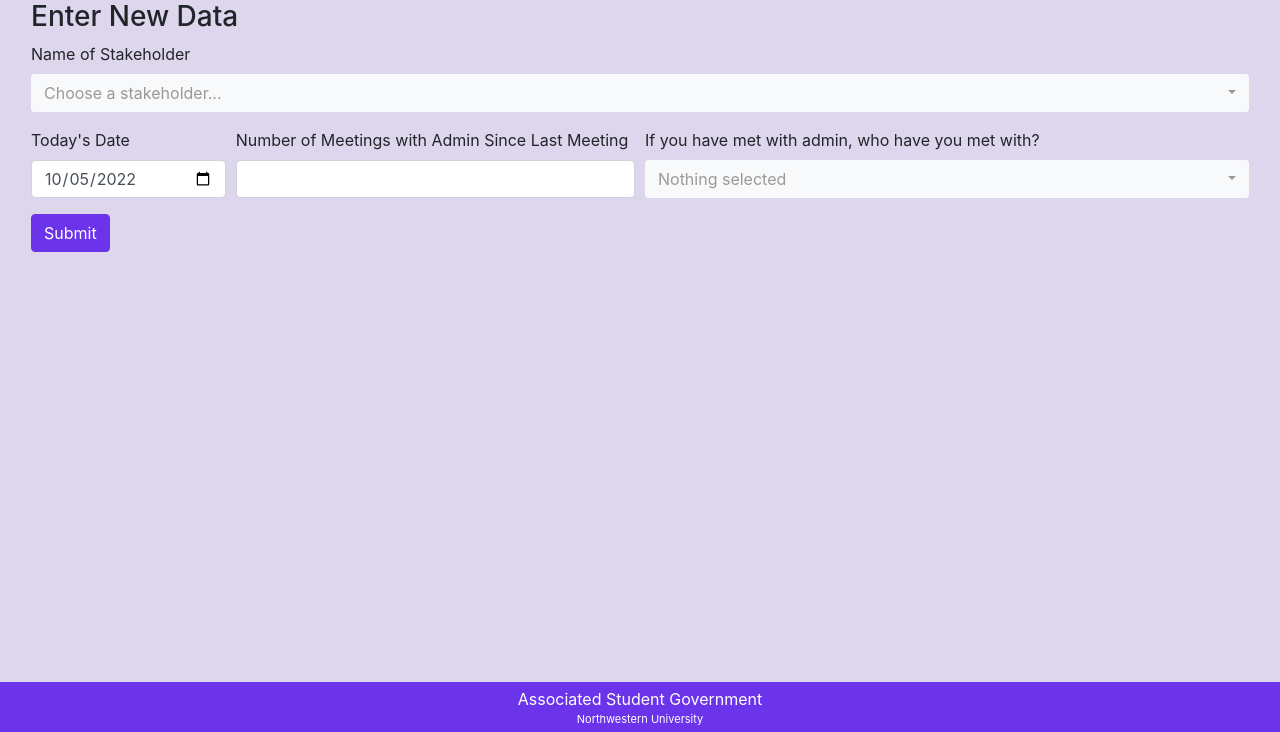
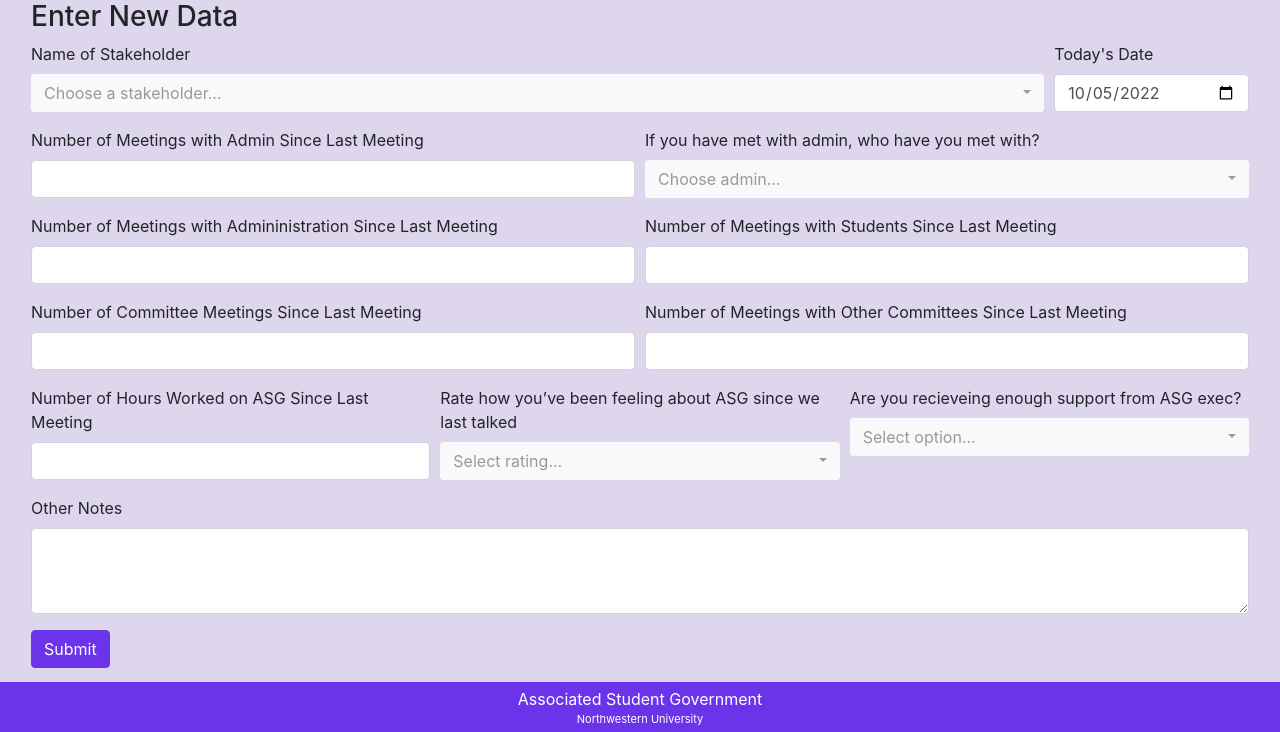
Before and after one commit to patrickhoey20/asg-accountability, a Flask app: page /data_entry in a window 1280 px wide. Shown: the part 68-800 px from the top of the page. Run offline with Flask 2, Linux system fonts and the light colour scheme.

Commit message:
first draft of form done, still need to implement some JS

```diff
--- a/app.py
+++ b/app.py
@@ -1,6 +1,30 @@
 from flask import Flask, render_template
 
 app = Flask(__name__)
+
+stakeholders = ['Jason Hegelmeyer',
+                'Donovan Cusick',
+                'Steph Shields',
+                'Valeria Rodriguez',
+                'Jo Scaletty',
+                'Molly Whalen',
+                'Armaan Ajani',
+                'Sadie Bernstein',
+                'Alexis Schwartz',
+                'Joshua Gregory',
+                'Marcos Rios',
+                'Felix Beilin',
+                'Brian Whetsell',
+                'Zai Dawodu',
+                'Julia Karten',
+                'Sam Douki',
+                'Sohae Yang',
+                'Sara Azimipour',
+                'Dylan Jost',
+                'Leah Ryzenman',
+                'Dalia Segal-Miller']
+admin =  ['Fill me',
+          'Ask Molly']
 
 @app.route("/")
 def home():
@@ -8,29 +32,6 @@ def home():
 
 @app.route("/data_entry")
 def data_entry():
-    stakeholders = ['Jason Hegelmeyer',
-                    'Donovan Cusick',
-                    'Steph Shields',
-                    'Valeria Rodriguez',
-                    'Jo Scaletty',
-                    'Molly Whalen',
-                    'Armaan Ajani',
-                    'Sadie Bernstein',
-                    'Alexis Schwartz',
-                    'Joshua Gregory',
-                    'Marcos Rios',
-                    'Felix Beilin',
-                    'Brian Whetsell',
-                    'Zai Dawodu',
-                    'Julia Karten',
-                    'Sam Douki',
-                    'Sohae Yang',
-                    'Sara Azimipour',
-                    'Dylan Jost',
-                    'Leah Ryzenman',
-                    'Dalia Segal-Miller']
-    admin =  ['Fill me',
-               'Ask Molly']
     return render_template('data_entry.html',stakeholders=stakeholders,admin=admin)
 
 @app.route("/data_submitted")
--- a/templates/base.html
+++ b/templates/base.html
@@ -26,7 +26,7 @@
          font-size:20px;
       }
       ::selection {
-         background: lightgray;
+         background: rgb(241, 240, 240);
       }
       .footer {
          padding: 5px;
--- a/templates/data_entry.html
+++ b/templates/data_entry.html
@@ -11,26 +11,30 @@
     document.getElementById('summary').className = 'nav-link';
 </script>
 
-<div style="justify-content:center;">
+<div>
 
     <h3>Enter New Data</h3>
 
     <form action="{{ url_for('data_submitted') }}" method="post" class="needs-validation" role="form" novalidate>
 
-        <div class="form-group">
+        <div class="form-row">
+            <div class="form-group col-md-10">
                 <label class="control-label" for="stakeholder">Name of Stakeholder</label>
-            <select class="form-control" id="stakeholder" name="stakeholder" data-live-search="true" required title="Choose a stakeholder...">
+                <select class="form-control" id="stakeholder" name="stakeholder" data-live-search="true" required title="Choose a stakeholder..." onchange="fill_last_meeting_label()">
                     {% for i in range(stakeholders | length) %}
                     <option value="{{stakeholders[i]}}">{{stakeholders[i]}}</option>
                     {% endfor %}
                 </select>
                 <div class="invalid-feedback">
-                Please select a stakeholder.
+                    Please select a value.
                 </div>
                 <label class="control-label" id="days_since_last_meeting" style="display:none;"></label>
+                <script>
+                    var label = document.getElementById('days_since_last_meeting');
+                    var stakeholder = document.getElementById('stakeholder').value;
+                    // set value of label to most reecent stakeholder.date
+                </script>
             </div>
-
-        <div class="form-row">
             <div class="form-group col-md-2">
                 <label class="control-label" for="date">Today's Date</label>
                 <input class="form-control" id="date" name="date" type="date" required>
@@ -41,8 +45,11 @@
             <script>
                 document.querySelector("#date").valueAsDate = new Date();
             </script>
-            <div class="form-group col-md-4">
-                <label class="control-label" for="num_meetings_since_last">Number of Meetings with Admin Since Last Meeting</label>
+        </div>
+
+        <div class="form-row">
+            <div class="form-group col-md-6">
+                <label class="control-label" for="num_meetings_admin_since_last">Number of Meetings with Admin Since Last Meeting</label>
                 <input class="form-control" id="num_meetings_since_last" name="num_meetings_since_last" type="number" min="0" step="1" value="" required>
                 <div class="invalid-feedback">
                     Please enter a positive integer.
@@ -50,17 +57,108 @@
             </div>
             <div class="form-group col-md-6" id="admin_met_with_div">
                 <label class="control-label" for="admin_met_with">If you have met with admin, who have you met with?</label>
-                <select class="form-control" id="admin_met_with" name="admin_met_with" data-live-search="true" multiple>
+                <select class="form-control" id="admin_met_with" name="admin_met_with" data-live-search="true" multiple onchange="check_other()" title="Choose admin...">
                     {% for i in range(admin | length) %}
                     <option value="{{admin[i]}}">{{admin[i]}}</option>
                     {% endfor %}
+                    <option value="Other(s)">Other(s)</option>
                 </select>
             </div>
+            <div class="form-group col-md-2" id="other_div" style="display:none">
+                <label class="control-label" for="admin_met_with_other">Other(s)</label>
+                <input class="form-control" id="admin_met_with_other" name="admin_met_with_other" type="text" placeholder="Separate with commas">
+            </div>
+            <script>
+                function check_other() {
+                    var values = $('#admin_met_with').val();
+                    if (values.includes('Other(s)')) {
+                        document.getElementById('other_div').style.display = 'block';
+                        document.getElementById('admin_met_with_div').className = 'form-group col-md-4'
+                    } else {
+                        document.getElementById('other_div').style.display = 'none';
+                        document.getElementById('admin_met_with_div').className = 'form-group col-md-6'
+                    }
+                }
+            </script>
+        </div>
+
+        <div class="form-row">
+            <div class="form-group col-md-6">
+                <label class="control-label" for="num_meetings_administration_since_last">Number of Meetings with Admininistration Since Last Meeting</label>
+                <input class="form-control" id="num_meetings_administration_since_last" name="num_meetings_administration_since_last" type="number" min="0" step="1" value="" required>
+                <div class="invalid-feedback">
+                    Please enter a positive integer.
+                </div>
+            </div>
+            <div class="form-group col-md-6">
+                <label class="control-label" for="num_meetings_students">Number of Meetings with Students Since Last Meeting</label>
+                <input class="form-control" id="num_meetings_students" name="num_meetings_students" type="number" min="0" step="1" value="" required>
+                <div class="invalid-feedback">
+                    Please enter a positive integer.
+                </div>
+            </div>
+        </div>
+        <div class="form-row">
+            <div class="form-group col-md-6">
+                <label class="control-label" for="num_committee_meetings">Number of Committee Meetings Since Last Meeting</label>
+                <input class="form-control" id="num_committee_meetings" name="num_committee_meetings" type="number" min="0" step="1" value="" required>
+                <div class="invalid-feedback">
+                    Please enter a positive integer.
+                </div>
+            </div>
+            <div class="form-group col-md-6">
+                <label class="control-label" for="num_meetings_other_committees">Number of Meetings with Other Committees Since Last Meeting</label>
+                <input class="form-control" id="num_meetings_other_committees" name="num_meetings_other_committees" type="number" min="0" step="1" value="" required>
+                <div class="invalid-feedback">
+                    Please enter a positive integer.
+                </div>
+            </div>
+        </div>
+        <div class="form-row">
+            <div class="form-group col-md-4">
+                <label class="control-label" for="num_hours_worked">Number of Hours Worked on ASG Since Last Meeting</label>
+                <input class="form-control" id="num_hours_worked" name="num_hours_worked" type="number" min="0" step="1" value="" required>
+                <div class="invalid-feedback">
+                    Please enter a positive integer.
+                </div>
+            </div>
+            <div class="form-group col-md-4">
+                <label class="control-label" for="num_hours_worked">Rate how you’ve been feeling about ASG since we last talked</label>
+                <select class="form-control" id="num_hours_worked" name="num_hours_worked" title="Select rating..." required>
+                    <option data-subtext="Overwhelmed, stressed" value="1">1</option>
+                    <option value="2">2</option>
+                    <option value="3">3</option>
+                    <option value="4">4</option>
+                    <option data-subtext="Feeling great!" value="5">5</option>
+                </select>
+                <div class="invalid-feedback">
+                    Please select a value.
+                </div>
+            </div>
+            <div class="form-group col-md-4">
+                <label class="control-label" for="num_hours_worked">Are you recieveing enough support from ASG exec?</label>
+                <select class="form-control" id="num_hours_worked" name="num_hours_worked" title="Select option..." required>
+                    <option value="Yes">Yes</option>
+                    <option value="No">No</option>
+                </select>
+                <div class="invalid-feedback">
+                    Please select a value.
+                </div>
+            </div>
+        </div>
+
+        <div class="form-group">
+            <label for="notes">Other Notes</label>
+            <textarea class="form-control" id="notes" name="notes" rows="3"></textarea>
         </div>
 
         <input type="submit" value="Submit" class="btn btn-primary" style="background-color:#6b34eb;border-color:#6b34eb">
 
     </form>
+
+    <br>
+    <br>
+
 </div>
 
 <script src="https://cdn.jsdelivr.net/npm/bootstrap-select@1.13.14/dist/js/bootstrap-select.min.js"></script>
```
Lines whose indentation alone changed are shown as unchanged.
